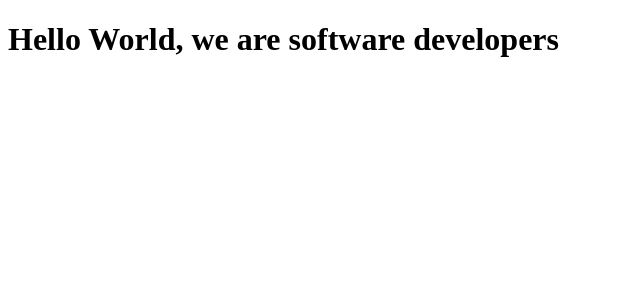
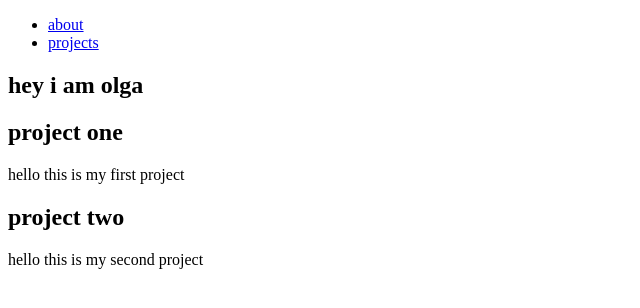
Before and after one commit to p3rv3z/olga-pervez-mv-proj, a plain HTML site: page index.html in a window 1280 px wide. Shown: the whole page, without its empty margins (0-640 px from the left). Drawn offline with Linux system fonts and the light colour scheme.

Commit message:
olga commit2

```diff
--- a/index.html
+++ b/index.html
@@ -7,21 +7,47 @@
   </head>
 
   <body>
-    <h1>Hello World, we are software developers</h1>
+    <nav id="navbar">
+      <ul>
+        <li>
+          <a href="welcome-section">about</a>
+        </li>
+        <li>
+          <a href="projects">projects</a>
+        </li>
+      </ul>
+    </nav>
+    <section id="welcome-section" >
+      <h1>hey i am olga</h1>
+    </section>
+    <section id="projects">
+      <div class="project-tile">
+        <a>
+          <h2>project one</h2>
+        </a>
+        <p>hello this is my first project</p>
+      </div>
+      <div class="project-tile">
+        <a>
+          <h2>project two</h2>
+        </a>
+        <p>hello this is my second project</p>
+      </div>
+    </section>
     <script src="https://cdn.freecodecamp.org/testable-projects-fcc/v1/bundle.js"></script>
 
-    <!--
 
-    Hello Camper!
-
-    For now, the test suite only works in Chrome!
-    Please read the README below in the JS Editor before beginning.
-    Feel free to delete this message once you have read it.
-    Good luck and Happy Coding!
-
-    - The freeCodeCamp Team
-
-    -->
     <script  src="js/index.js"></script>
   </body>
 </html>
+<!-- Your portfolio should have a welcome section with an id of welcome-section
+The welcome section should have an h1 element that contains text
+Your portfolio should have a projects section with an id of projects
+The projects section should contain at least one element with a class of project-tile to hold a project
+The projects section should contain at least one link to a project
+Your portfolio should have a navbar with an id of navbar
+The navbar should contain at least one link that you can click on to navigate to different sections of the page
+Your portfolio should have a link with an id of profile-link, which opens your GitHub or freeCodeCamp profile in a new tab
+Your portfolio should have at least one media query
+The height of the welcome section should be equal to the height of the viewport
+The navbar should always be at the top of the viewport -->
```
